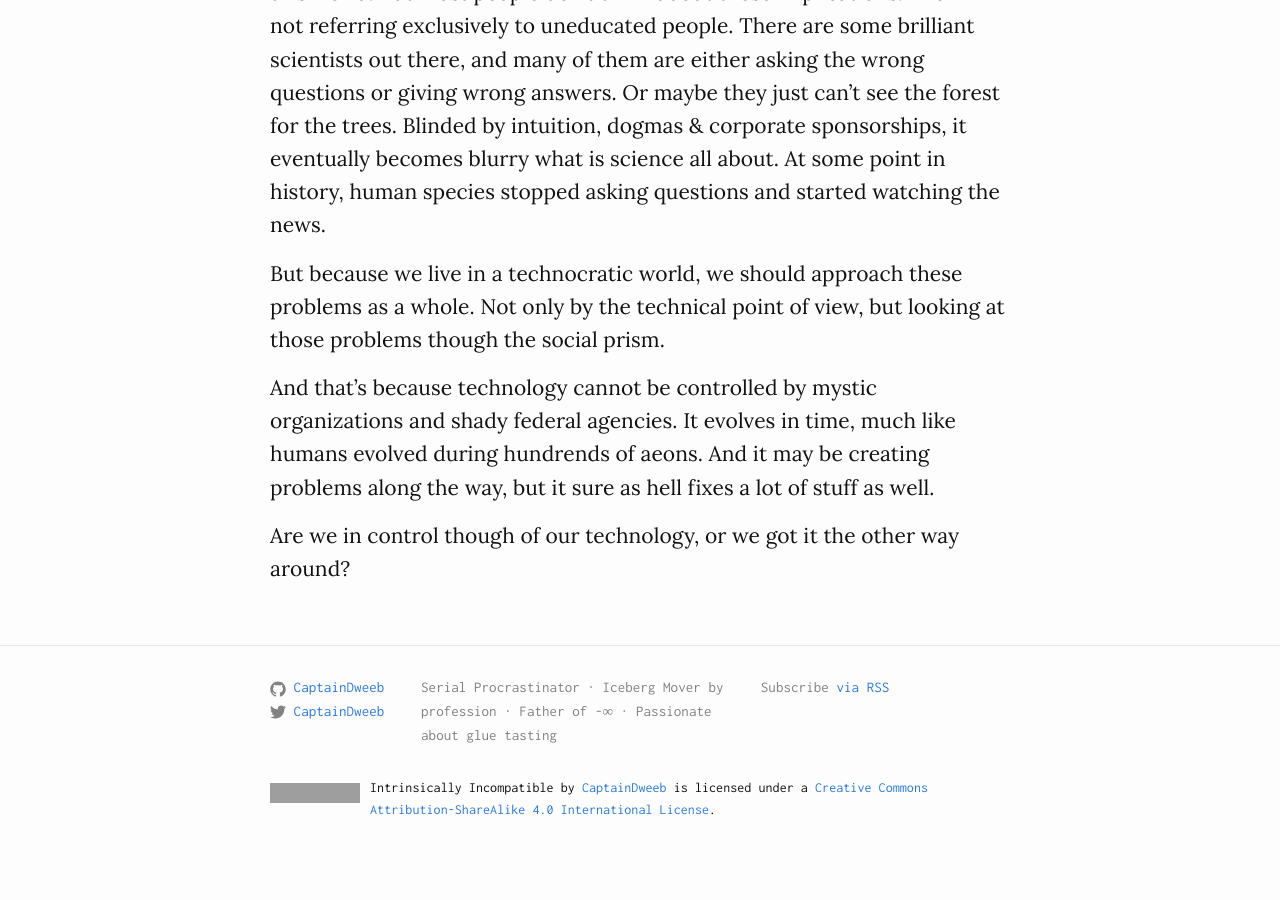
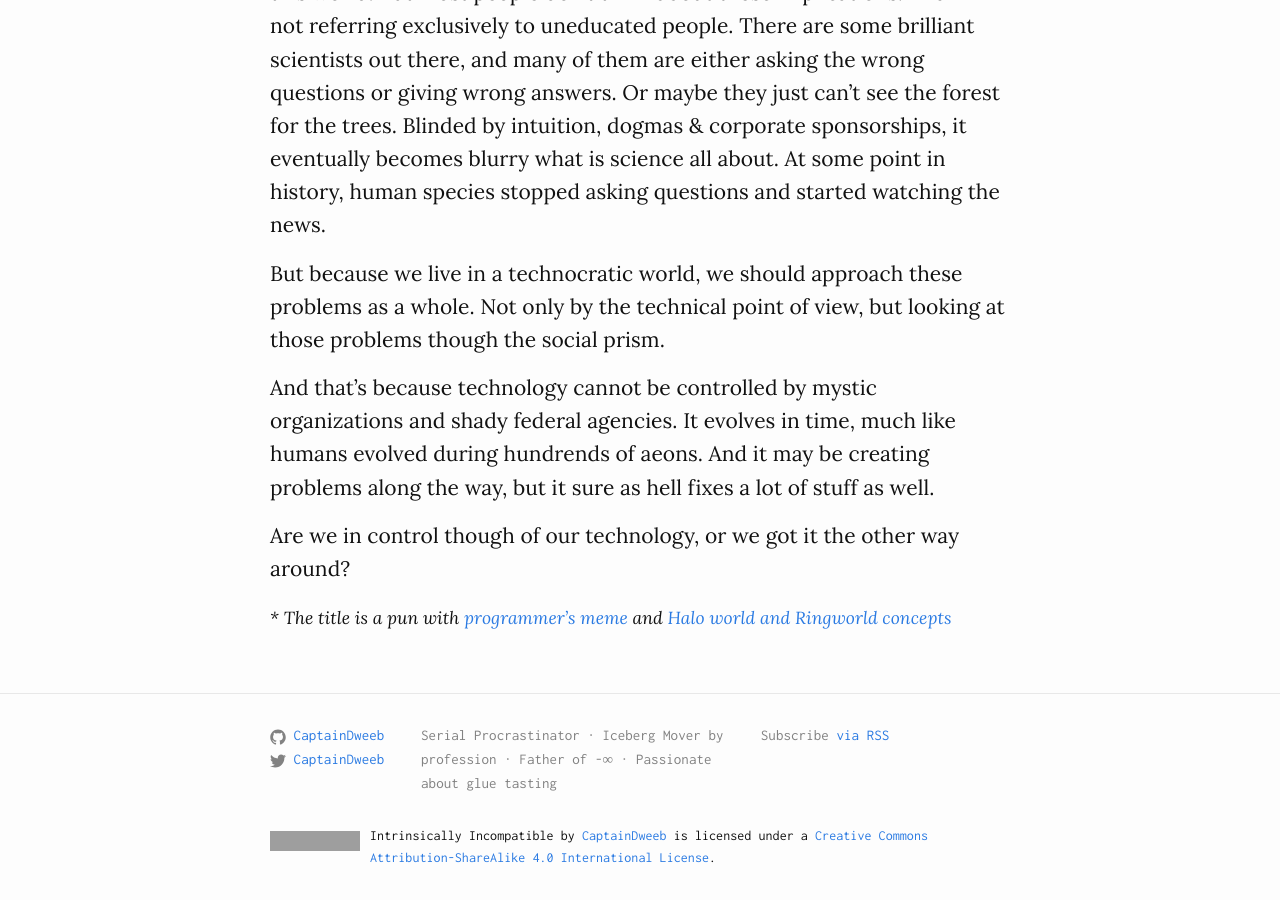
Before and after one commit to captaindweeb/captaindweeb.github.io, a Jekyll site: the page built from _posts/2016-04-04-hallo-world.markdown, in a window 1280 px wide and 900 px high, scrolled down 1143 px. Built offline with Jekyll 4.4.1, drawn with Linux system fonts in a browser that asks for light colours; some web fonts are replaced; before the commit the page ends 1994 px from its top, so only the background shows below that; grey boxes are pictures that could not be loaded.

Commit message:
Add title clarification

```diff
--- a/_posts/2016-04-04-hallo-world.markdown
+++ b/_posts/2016-04-04-hallo-world.markdown
@@ -53,3 +53,5 @@ of aeons.  And it may be creating problems along the way, but it sure as hell
 fixes a lot of stuff as well.
 
 Are we in control though of our technology, or we got it the other way around?
+
+<small><em> * The title is a pun with [programmer's meme](https://en.wikipedia.org/wiki/%22Hello,_World!%22_program) and [Halo world and Ringworld concepts](https://en.wikipedia.org/wiki/Ringworld#Concepts)</em></small>
```
